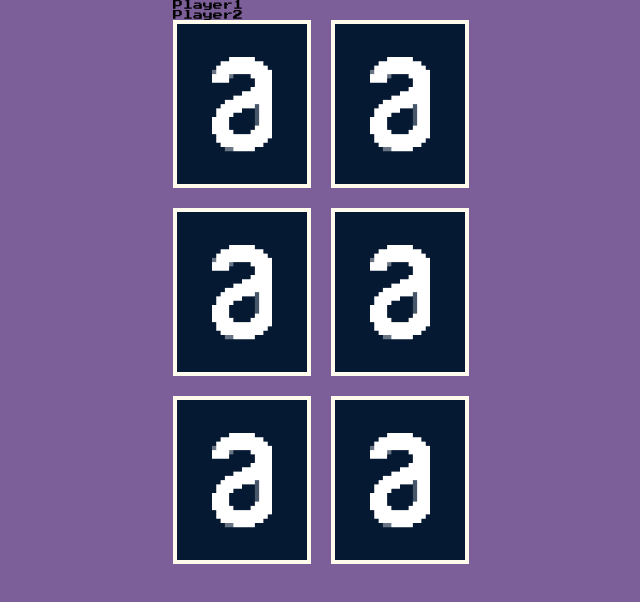
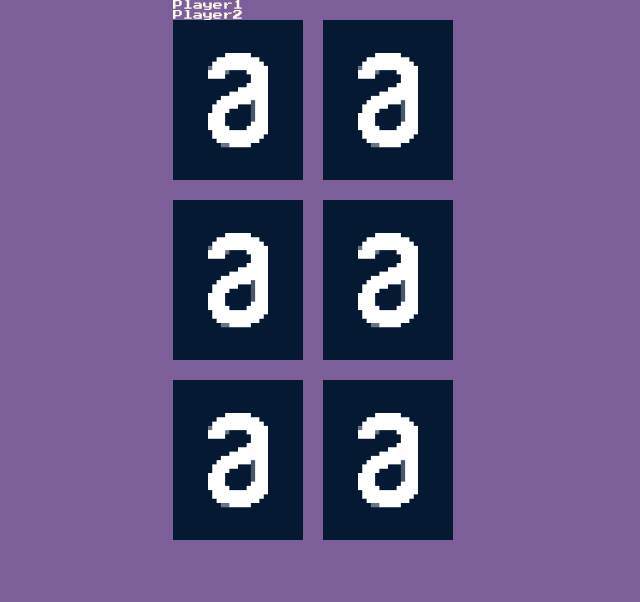
Before and after one commit to CaioPires92/curso-js-para-react, a website built with Vite: page index.html in a window 1280 px wide. Shown: the whole page, without its empty margins (307-947 px from the left). Built offline with nearby package versions, Linux system fonts and the light colour scheme.

Commit message:
:sparkles: Add CSS of the PlayerName component

```diff
--- a/src/components/PlayerScore/PlayerName/index.js
+++ b/src/components/PlayerScore/PlayerName/index.js
@@ -1,7 +1,9 @@
+import './style.css'
+
 function PlayerName(content) {
   return `
 
-    <p>Player${content}</p>
+    <p class="player-name">Player${content}</p>
 
   `
 }
--- /dev/null
+++ b/src/components/PlayerScore/PlayerName/style.css
@@ -0,0 +1,4 @@
+.player-name {
+color: var(--color-floral-white);
+font-size: 1rem;
+}
--- a/src/styles/settings/colors.css
+++ b/src/styles/settings/colors.css
@@ -1,5 +1,5 @@
 :root {
   --color-alura: #051932;
   --color-pomb-and-power: #7c5e99;
-  --floral-white: #fffcee;
+  --color-floral-white: #fffcee;
 }
```
